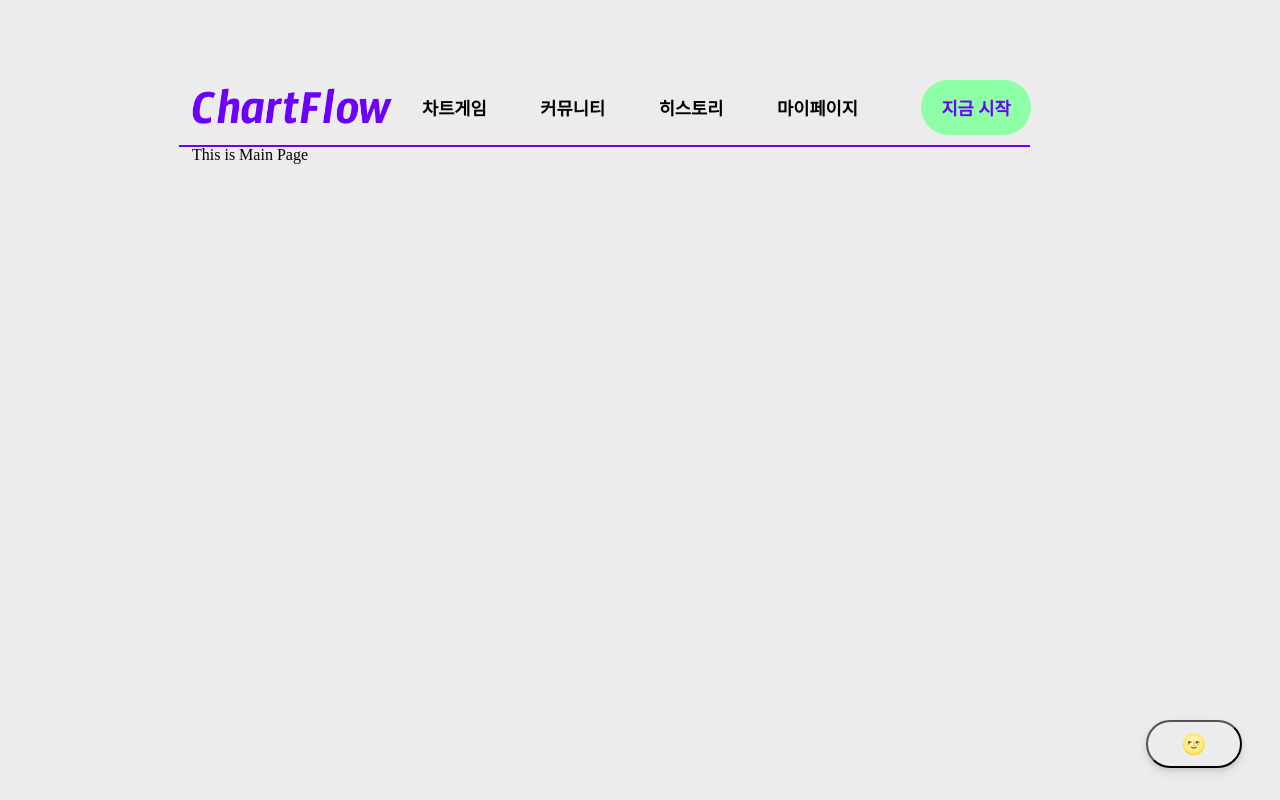
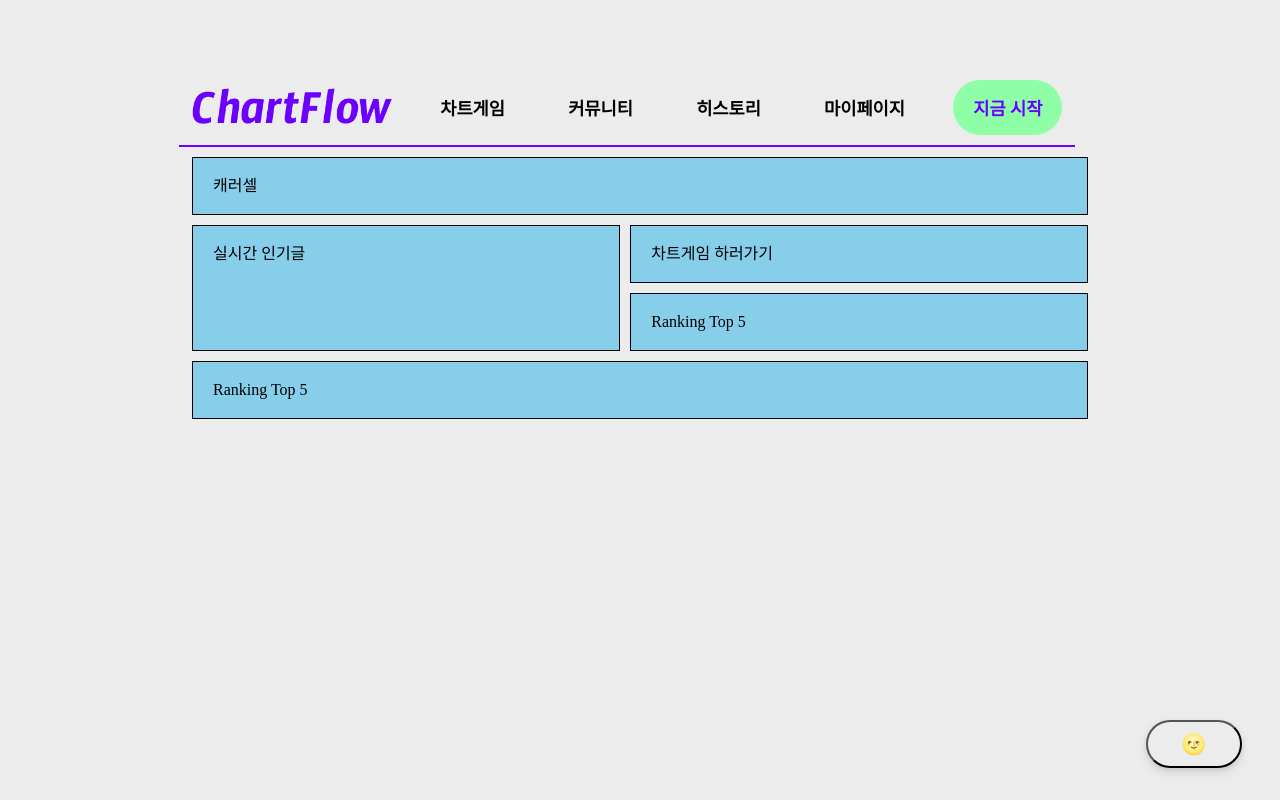
Before and after one commit to KUMA93/ChartFlow, a React (Create React App) app in the folder FrontEnd/chartflow/: page / in a window 1280 px wide. Built offline with nearby package versions, Linux system fonts and the light colour scheme; a web font is replaced by a local one.

Commit message:
Feat: Header 디자인 수정

```diff
--- /dev/null
+++ b/FrontEnd/chartflow/src/components/Carousel/Carousel.module.css
@@ -0,0 +1,2 @@
+.box {
+}
--- /dev/null
+++ b/FrontEnd/chartflow/src/components/Carousel/index.jsx
@@ -0,0 +1,11 @@
+import styles from "./Carousel.module.css";
+
+function Carousel() {
+  return (
+    <>
+      <div className={styles.box}>Carousel</div>
+    </>
+  );
+}
+
+export default Carousel;
--- a/FrontEnd/chartflow/src/components/Header/Header.module.css
+++ b/FrontEnd/chartflow/src/components/Header/Header.module.css
@@ -9,22 +9,12 @@
   justify-content: space-between;
 }
 
-.section1 {
-  flex: 1;
-}
-.section2 {
-  flex: 2;
-}
-.section3 {
-  display: flex;
-  flex: 1;
-  justify-content: center;
-}
-
 .tab {
   border: 0;
   background-color: transparent;
   color: #000;
+  margin-left: 2vw;
+  margin-right: 2vw;
   text-align: center;
   font-feature-settings: "clig" off, "liga" off;
   font-size: 1.1rem;
@@ -46,6 +36,7 @@
   font-weight: 600;
   border: 0;
   text-align: center;
+  margin-right: 2vw;
 }
 .btn:hover {
   font-weight: 700;
@@ -208,7 +199,7 @@ input:valid ~ span {
 }
 
 .line {
-  width: 95%;
+  width: 100%;
   height: 10px;
   margin-left: -1vw;
   border-bottom: 2px solid #6c00ff;
--- a/FrontEnd/chartflow/src/components/Header/index.jsx
+++ b/FrontEnd/chartflow/src/components/Header/index.jsx
@@ -116,7 +116,6 @@ function Header() {
   return (
     <>
       <div className={styles.container}>
-        <div className={styles.section1}>
         <a href="/">
           <img
             src={main_logo}
@@ -125,11 +124,8 @@ function Header() {
             style={{ alignSelf: "center" }}
           />
         </a>
-        </div>
-        <div className={styles.section2}>
+
         <MenuItems />
-        </div>
-        <div className={styles.section3}>
         <button
           className={styles.btn}
           onClick={() => {
@@ -139,7 +135,6 @@ function Header() {
           지금 시작
         </button>
       </div>
-      </div>
       <div className={styles.line}></div>
       {modalShow && <Login />}
     </>
--- /dev/null
+++ b/FrontEnd/chartflow/src/components/HotUpdate/HotUpdate.module.css
@@ -0,0 +1,2 @@
+.box {
+}
--- /dev/null
+++ b/FrontEnd/chartflow/src/components/HotUpdate/index.jsx
@@ -0,0 +1,11 @@
+import styles from "./HotUpdate.module.css";
+
+function HotUpdate() {
+  return (
+    <>
+      <div className={styles.box}>HotUpdate</div>
+    </>
+  );
+}
+
+export default HotUpdate;
--- a/FrontEnd/chartflow/src/components/Main/index.jsx
+++ /dev/null
@@ -1,5 +0,0 @@
-function Main() {
-  return <div>This is Main Page</div>;
-}
-
-export default Main;
--- /dev/null
+++ b/FrontEnd/chartflow/src/components/RankWeekly/RankWeekly.module.css
@@ -0,0 +1,2 @@
+.box {
+}
--- /dev/null
+++ b/FrontEnd/chartflow/src/components/RankWeekly/index.jsx
@@ -0,0 +1,11 @@
+import styles from "./RankWeekly.module.css";
+
+function RankWeekly() {
+  return (
+    <>
+      <div className={styles.box}>RankWeekly</div>
+    </>
+  );
+}
+
+export default RankWeekly;
--- a/FrontEnd/chartflow/src/pages/MainPage/MainPage.module.css
+++ b/FrontEnd/chartflow/src/pages/MainPage/MainPage.module.css
@@ -0,0 +1,36 @@
+.container {
+  display: grid;
+  grid-gap: 10px;
+  grid-template-areas:
+    "carousel carousel"
+    "hotUpdate gotoGame"
+    "hotUpdate rankWeekly"
+    "footer footer";
+}
+
+.container div {
+  background-color: skyblue;
+  padding: 20px;
+  border: 1px solid black;
+}
+
+.carousel {
+  margin-top: 10px;
+  grid-area: carousel;
+}
+
+.hotUpdate {
+  grid-area: hotUpdate;
+}
+
+.gotoGame {
+  grid-area: gotoGame;
+}
+
+.rankWeekly {
+  grid-area: rankWeekly;
+}
+
+.footer {
+  grid-area: footer;
+}
--- a/FrontEnd/chartflow/src/pages/MainPage/index.jsx
+++ b/FrontEnd/chartflow/src/pages/MainPage/index.jsx
@@ -1,22 +1,24 @@
-// import { useState } from "react";
 import Header from "../../components/Header";
 import Toggle from "../../components/Toggle";
-import Main from "../../components/Main";
-
-// import styles from "./MainPage.module.css";
+import Carousel from "../../components/Carousel";
+import HotUpdate from "../../components/HotUpdate";
+import RankWeekly from "../../components/RankWeekly";
+import Footer from "../../components/Footer";
+import styles from "./MainPage.module.css";
 
 const MainPage = () => {
-  // const [modalShow, setModalShow] = useState(false);
-  // const handleClose = () => setModalShow(false);
-  // const handleShow = () => setModalShow(true);
-
   return (
-    <div className="container">
-      <Header classname="header" />
-      <Main classname="header" />
-      <Toggle classname="header" />
-      {/* <Login show={modalShow} handleClose={handleClose} /> */}
-    </div>
+    <>
+      <Header />
+      <div className={styles.container}>
+        <div className={styles.carousel}>캐러셀</div>
+        <div className={styles.hotUpdate}>실시간 인기글</div>
+        <div className={styles.gotoGame}>차트게임 하러가기</div>
+        <div className={styles.rankWeekly}>Ranking Top 5</div>
+        <div className={styles.footer}>Ranking Top 5</div>
+      </div>
+      <Toggle />
+    </>
   );
 };
 
```
Also changed, not shown: FrontEnd/chartflow/src/styles/GlobalStyle.js (line endings or trailing spaces). Lines whose indentation alone changed are shown as unchanged.
